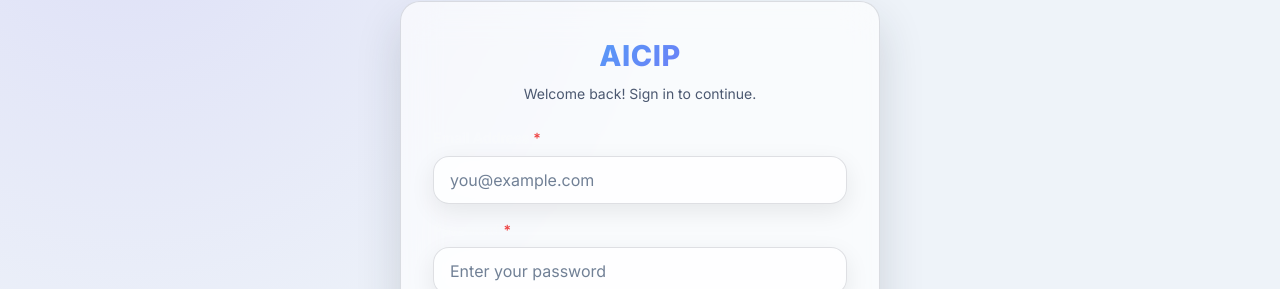
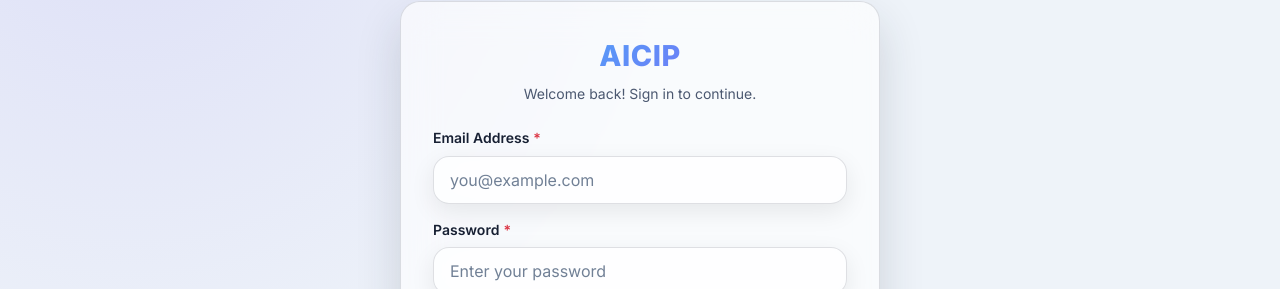
Before and after one commit to SANKAR-P2000/AI-Civic-Intelligence-Platform, a React (Vite) app in the folder frontend/: page /login in a window 1280 px wide. Shown: the part 235-524 px from the top of the page. Built offline with nearby package versions, Linux system fonts and the light colour scheme; no server answers.

Commit message:
fix(frontend): make form labels and required asterisks visible in daylight mode

```diff
--- a/frontend/src/components/ui/Input.css
+++ b/frontend/src/components/ui/Input.css
@@ -126,3 +126,22 @@
 .aicip-field__input::placeholder {
   color: var(--theme-text-muted);
 }
+
+/* Theme-aware label, required asterisk, and error text
+   (the base rules above use fixed dark palette tokens; these
+   overrides keep them readable in both daylight and night mode). */
+.aicip-field__label {
+  color: var(--theme-text-primary);
+}
+
+.aicip-field__required {
+  color: var(--theme-danger);
+}
+
+.aicip-field__error {
+  color: var(--theme-danger);
+}
+
+.aicip-field__helper {
+  color: var(--theme-text-muted);
+}
```
Also changed, not shown: 2 other files (tests, documents, lock files or other folders).
